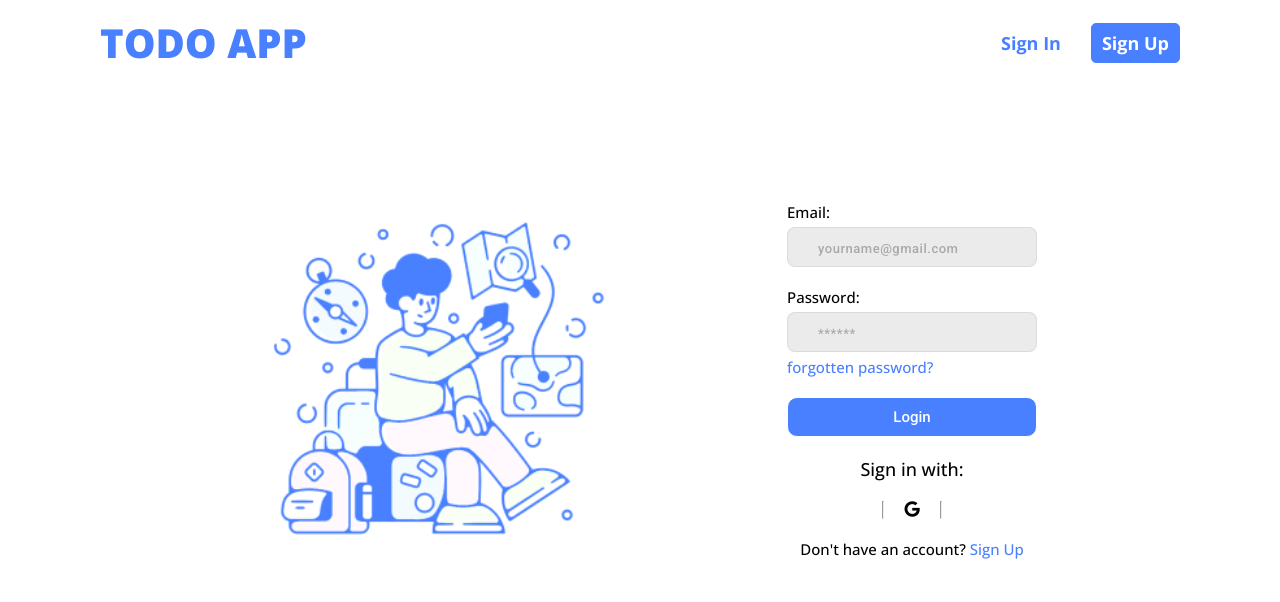
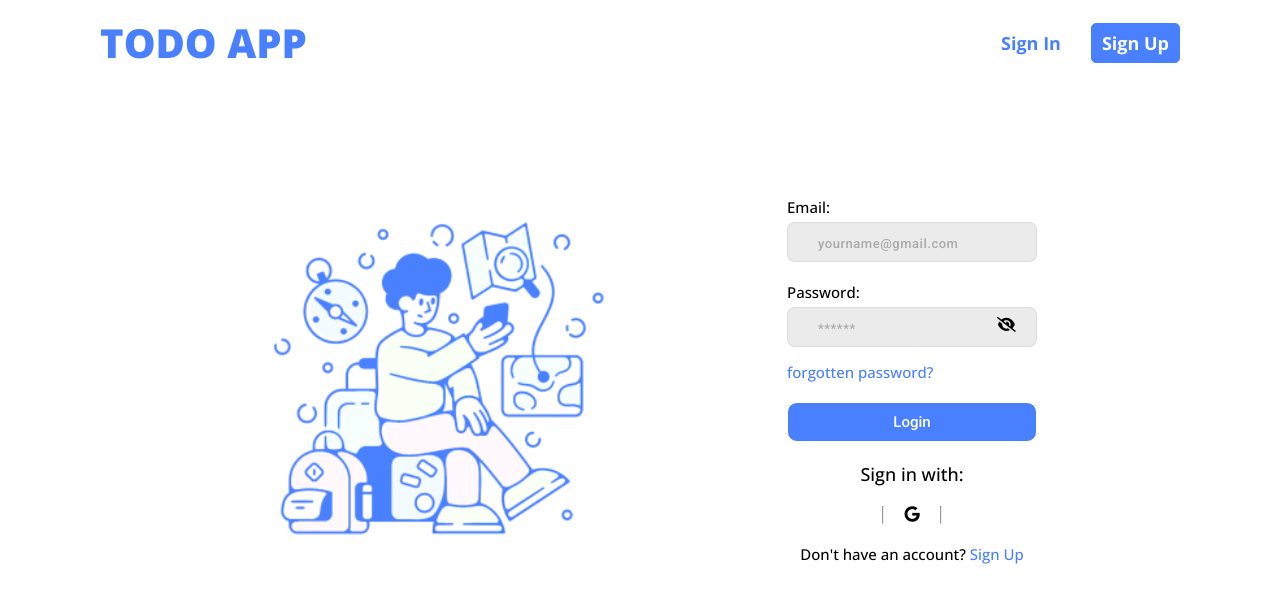
Before and after one commit to Cheeh1/todo-app, a React (Vite) app: page / in a window 1280 px wide. Shown: the top 602 px of the page. Built offline with nearby package versions, Linux system fonts and the light colour scheme; no server answers.

Commit message:
Password visibility
Created password visibility for the password input for both the login and register page also with icon and styling

```diff
--- a/src/components/Login.jsx
+++ b/src/components/Login.jsx
@@ -20,6 +20,13 @@ const Login = () => {
     const [error, setError] = useState("");
     const [userNotFoundError, setUserNotFoundError] = useState("");
     const [wrongPasswordError, setWrongPasswordError] = useState("");
+
+    // password visibilty
+    const [showPassword, setShowPassword] = useState(false)
+
+    const passwordVisibility = () => {
+        setShowPassword(!showPassword)
+    }
 
     const handleChange = (event) => {
         const { name, value } = event.target;
@@ -112,8 +119,9 @@ const Login = () => {
                         </div>
                         <div className='login-item'>
                             <label className='login-label'>Password:</label>
+                            <div className='password-field-container'>
                                 <input
-                                type="text"
+                                    type={showPassword ? "text" : 'password'}
                                     name="password"
                                     id="password"
                                     placeholder='******'
@@ -125,6 +133,11 @@ const Login = () => {
                                         pattern: Password_Regex_Validation,
                                     })}
                                 />
+                                <span className='toggle-password' onClick={passwordVisibility}>
+                                    {showPassword ? <i class="fa-solid fa-eye"></i> : <i class="fa-solid fa-eye-slash"></i>}
+                                </span>
+                            </div>
+
                             <a className='forgotten' href='#forgotten'>forgotten password?</a>
                         </div>
 
--- a/src/components/Register.jsx
+++ b/src/components/Register.jsx
@@ -18,6 +18,13 @@ const Register = () => {
     });
 
     const [error, setError] = useState("");
+
+    // password visibilty
+    const [showPassword, setShowPassword] = useState(false)
+
+    const passwordVisibility = () => {
+        setShowPassword(!showPassword)
+    }
 
     const handleChange = (event) => {
         const { name, value } = event.target;
@@ -114,8 +121,9 @@ const Register = () => {
 
                         <div className='register-item'>
                             <label className='register-label'>Password:</label>
+                            <div className='password-field-container'>
                                 <input
-                                type="text"
+                                    type={showPassword ? "text" : 'password'}
                                     name="password"
                                     id="password"
                                     placeholder='********'
@@ -127,6 +135,10 @@ const Register = () => {
                                         pattern: Password_Regex_Validation,
                                     })}
                                 />
+                                <span className='toggle-password' onClick={passwordVisibility}>
+                                    {showPassword ? <i class="fa-solid fa-eye"></i> : <i class="fa-solid fa-eye-slash"></i>}
+                                </span>
+                            </div>
                             {errors.password && (
                                 <p className="register-error">
                                     Password must contain at least a digit, special symbol, Uppercase,
--- a/src/styles/_login.scss
+++ b/src/styles/_login.scss
@@ -121,7 +121,7 @@
 .google-text {
   font-size: 1.8rem;
   font-weight: 500;
-  font-family: 'Open sans', sans-serif;
+  font-family: "Open sans", sans-serif;
 }
 
 .google-item {
@@ -133,3 +133,17 @@
 .google-logo {
   cursor: pointer;
 }
+
+.password-field-container {
+  position: relative;
+  width: 100%;
+  margin-bottom: 10px;
+}
+
+.toggle-password {
+  position: absolute;
+  right: 10px;
+  padding: 10px;
+  min-width: 40px;
+  cursor: pointer;
+}
```
Lines whose indentation alone changed are shown as unchanged.
